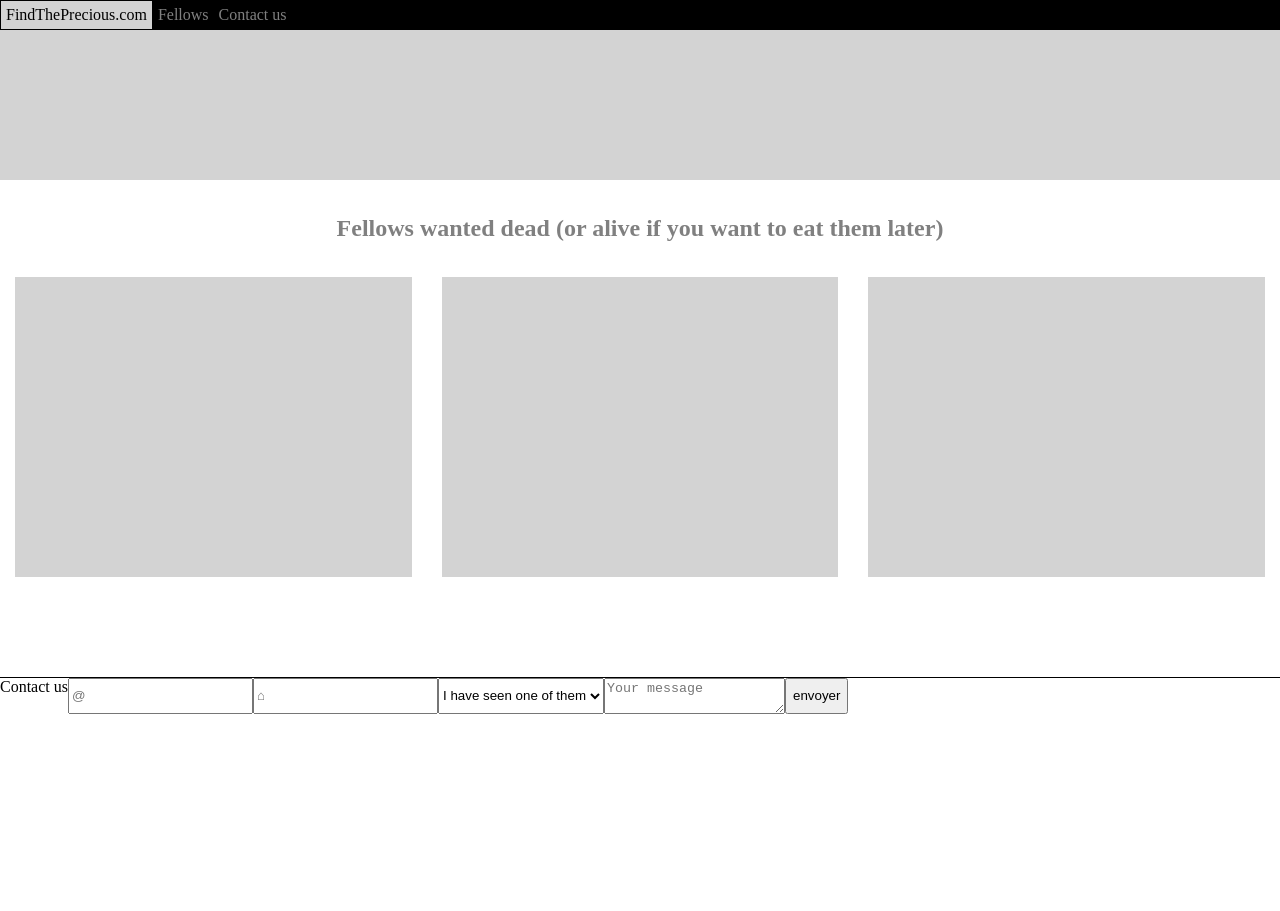
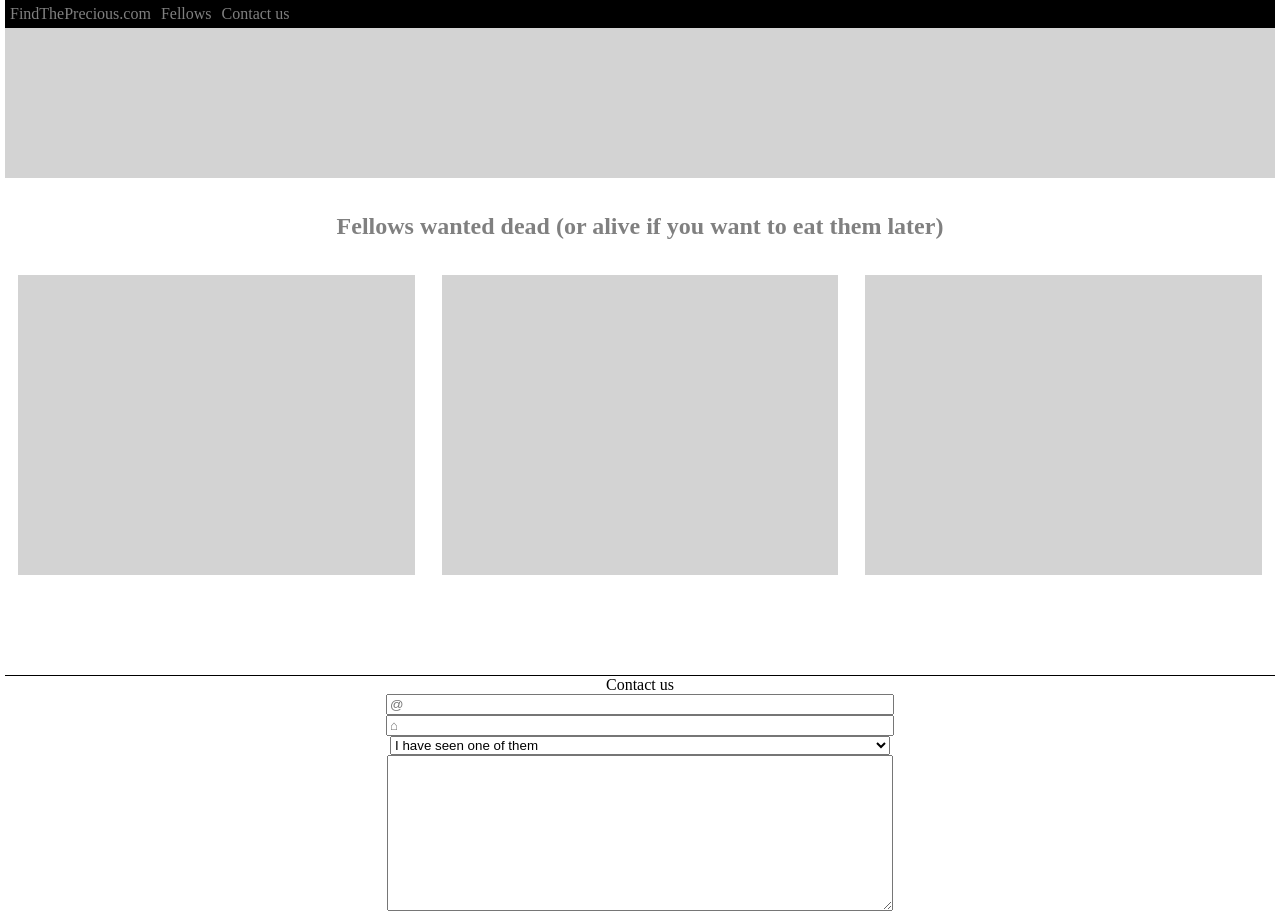
Before and after one commit to Dldvlpr/box-model, a plain HTML site: page index.html in a window 1280 px wide. Before the commit the page ends 800 px from the top, so only its background shows below. Drawn offline with Linux system fonts and the light colour scheme.

Commit message:
ADD Form

```diff
--- a/index.html
+++ b/index.html
@@ -54,21 +54,19 @@
 
             <label for="">Contact us</label>
 
-            <input type="email" placeholder="@">
+            <input class="width" type="email" placeholder="@">
 
-            <input type="text" placeholder="&#8962;">
+            <input class="width" type="text" placeholder="&#8962;">
 
-            <select name="" id="">
+            <select class="width" name="" id="">
                 <option value=""> I have seen one of them</option>
                 <option value=""> Billy </option>
 
             </select>
 
-            <textarea placeholder="Your message"></textarea>
+            <textarea class="width" placeholder="Your message">
 
-            <button type="submit">
-                envoyer
-            </button>
+            </textarea>
 
         </form>
 
--- a/style.css
+++ b/style.css
@@ -1,12 +1,11 @@
 body {
-    margin: 0;
+    margin: 0 5px;
     font-size: 1rem;
     font-family: 'Times New Roman', Times, serif;
     box-sizing: border-box;
 }
 
 nav {
-    /*padding: 10px 0 10px 0;*/
     background: black;
     color: gray;
 }
@@ -18,9 +17,6 @@ ul {
 
     display: flex;
     align-items: center;
-
-
-
 }
 
 li {
@@ -73,3 +69,19 @@ article {
 .contact {
     color: gray;
 }
+
+form {
+    display: flex;
+    flex-direction: column;
+    align-items: center;
+    justify-content: center;
+}
+
+.width {
+    width: 500px;
+
+}
+
+textarea {
+    height: 150px;
+}
```
